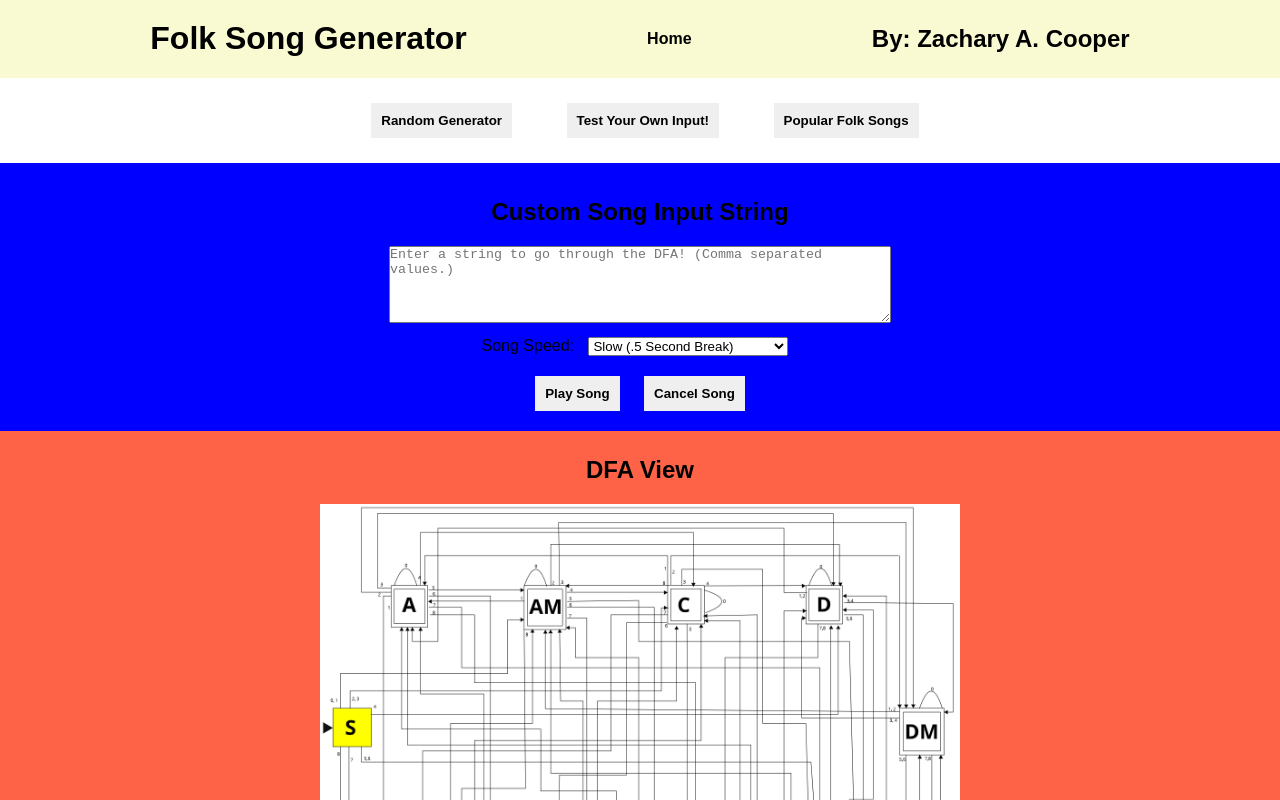
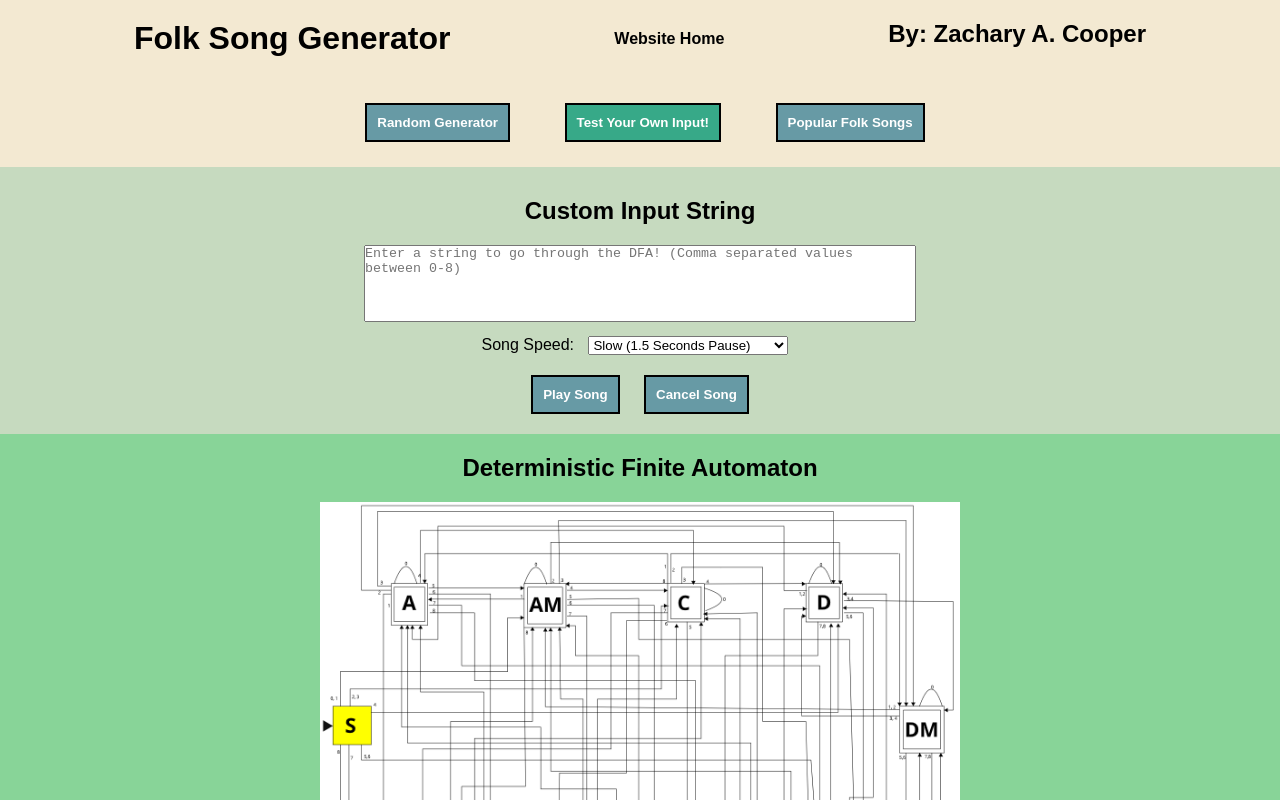
Before and after one commit to zacoope1/Folk-Song-Generator, a plain HTML site: page index.html in a window 1280 px wide. Both pictures are taken after a click on the button "Test Your Own Input!". Shown: the top 800 px of the page. Drawn offline with Linux system fonts and the light colour scheme.

Commit message:
Finalized theme. Bug fixes. Changed text.

```diff
--- a/index.html
+++ b/index.html
@@ -17,7 +17,7 @@
         <noscript>You must have javascript enabled to use this site! :)</noscript>
         <div id="Header">
             <h1>Folk Song Generator</h1>
-            <a href="https://zacharyacooper.com">Home</a>
+            <a href="https://zacharyacooper.com">Website Home</a>
             <h2>By: Zachary A. Cooper</h3>
         </div>
 
@@ -33,9 +33,9 @@
                 <div id="Song_Speed">
                     <label>Song Speed:</label>
                     <select id="songSpeedSelect">
-                        <option value="0">Slow (.5 Second Break)</option>
-                        <option value="1">Normal (.25 Second Break)</option>
-                        <option value="2">Fast (.10 Second break)</option>
+                        <option value="0">Slow (1.5 Seconds Pause)</option>
+                        <option value="1">Normal (1 Second Pause)</option>
+                        <option value="2">Fast (.5 Second Pause)</option>
                     </select>
                 </div>
                 <div id="Song_Length">
@@ -58,15 +58,15 @@
         </div>
 
         <div id="User_Song_Input" style="display:none;">
-            <h2>Custom Song Input String</h2>
+            <h2>Custom Input String</h2>
             <form id="User_Song_Form">
-                <textarea id="User_Song_Textarea" placeholder="Enter a string to go through the DFA! (Comma separated values.)"></textarea>
+                <textarea id="User_Song_Textarea" placeholder="Enter a string to go through the DFA! (Comma separated values between 0-8)"></textarea>
                 <br>
                 <label>Song Speed:</label>
-                <select id="songSpeedSelect">
-                    <option value="0">Slow (.5 Second Break)</option>
-                    <option value="1">Normal (.25 Second Break)</option>
-                    <option value="2">Fast (.10 Second break)</option>
+                <select id="songSpeedSelect2">
+                    <option value="0">Slow (1.5 Seconds Pause)</option>
+                    <option value="1">Normal (1 Second Pause)</option>
+                    <option value="2">Fast (.5 Second Pause)</option>
                 </select>
                 <br>
                 <button type="button" onclick="userSong();">Play Song</button>
@@ -79,12 +79,12 @@
         </div>
 
         <div id="Pre-Made_Songs" style="display:none;">
-            <h3>Famous Folk Songs</h3>
+            <h2>Famous Folk Songs</h2>
             <ul>
+                <li><button type="button" onclick="playPreMade(3);">Flume - Bon Iver</button></li>
                 <li><button type="button" onclick="playPreMade(0);">House Of The Rising Sun - The Animals</button></li>
+                <li><button type="button" onclick="playPreMade(2);">Bad Moon Rising - CCR</button></li>
                 <li><button type="button" onclick="playPreMade(1);">Times They Are A-Changin - Bob Dylan</button></li>
-                <li><button type="button" onclick="playPreMade(2);">Bad Moon Rising - CCR</button></li>
-                <li><button type="button" onclick="playPreMade(3);">Flume - Bon Iver</button></li>
             </ul>
             <div id="Input_Output_View3" style="display:none;">
                 <h3>Song</h3>
@@ -94,14 +94,9 @@
 
         <div id="Content_View">
             <div id="DFA_View">
-                <h2>DFA View</h2>
+                <h2>Deterministic Finite Automaton</h2>
                 <img id="DFA_Image" src="/src/img/DFA_.png" onclick="flipSize()" />
             </div>
-
-            <!-- <div id="Transition_Tab">
-                <h3>Transitions</h3>
-                <p>Listed below are all the transitions in a more readable format.</p>
-            </div> -->
         </div>
 
     </body>
--- a/script.js
+++ b/script.js
@@ -607,15 +607,18 @@ async function userSong(){
     if(inputString.length < 1){
 
         alert("You must enter values!");
+        isRunning = false;
         return;
 
     }
 
     if(inputString.indexOf(" ") > 0){
         alert("String cannot contain spaces");
+        isRunning = false;
         return;
     }
 
+    //Check validity of input
     for(var i = 0; i < inputString.length; i++){
 
         if(inputString[i] != ","){
@@ -654,6 +657,10 @@ async function userSong(){
     document.getElementById("input").innerHTML = inputToString();
 
     document.getElementById("DFA_View").scrollIntoView();
+
+    songSpeed = document.getElementById("songSpeedSelect2").value;
+
+    setSleepTime();
 
     //Executes song
     for(var i = 0; i < songLanguage.length; i++){
--- a/section_manipulation.js
+++ b/section_manipulation.js
@@ -1,5 +1,5 @@
-var buttonColorActive   = ""; //SET SECONDARY BUTTON BACKGROUND COLOR
-var buttonColorInActive = ""; //SET PRIMARY BUTTON BACKGROUND COLOR
+var buttonColorActive   = "#37A988"; //SET SECONDARY BUTTON BACKGROUND COLOR
+var buttonColorInActive = "#679AA5"; //SET PRIMARY BUTTON BACKGROUND COLOR
 
 function setActiveButton(x){
 
--- a/stylesheet.css
+++ b/stylesheet.css
@@ -7,17 +7,10 @@ body {
   font-family: sans-serif;
 }
 
+h1,
+h2,
 h3 {
   padding: 20px;
-}
-
-h1 {
-  padding: 20px;
-}
-
-h2 {
-  padding: 20px;
-  padding-top: 25px;
 }
 
 a {
@@ -38,6 +31,9 @@ button {
   margin: 10px;
   padding: 10px;
   border: none;
+  background-color: #679aa5;
+  color: white;
+  border: 2px solid black;
 }
 
 button:hover {
@@ -45,10 +41,6 @@ button:hover {
   padding: 10px;
   opacity: 0.85;
   cursor: pointer;
-}
-
-button:active {
-  background-color: palegoldenrod;
 }
 
 select {
@@ -59,7 +51,7 @@ select {
 #Header {
   display: flex;
   justify-content: space-evenly;
-  background-color: lightgoldenrodyellow;
+  background-color: #f3e9d2;
 }
 
 #Header h3 {
@@ -67,6 +59,7 @@ select {
 }
 
 #Generation_Type {
+  background-color: #f3e9d2;
   text-align: center;
   padding: 15px;
 }
@@ -84,29 +77,29 @@ select {
 }
 
 #Song_Setup {
-  transition: max-height 350ms ease-in-out;
   padding-top: 10px;
   padding-bottom: 10px;
-  background: green;
+  background-color: #c6dabf;
   text-align: center;
 }
 
 #User_Song_Input {
-  transition: max-height 350ms ease-in-out;
-  background-color: blue;
+  background-color: #c6dabf;
   text-align: center;
   padding-top: 10px;
   padding-bottom: 10px;
 }
 
 #User_Song_Input textarea {
-  width: 500px;
+  width: 550px;
   height: 75px;
+  resize: none;
 }
 
 #Pre-Made_Songs {
-  transition: max-height 350ms ease-in-out;
-  background-color: palegoldenrod;
+  padding-top: 10px;
+  padding-bottom: 10px;
+  background-color: #c6dabf;
   text-align: center;
 }
 
@@ -117,11 +110,12 @@ select {
 }
 
 #Pre-Made_Songs li {
-  padding-bottom: 30px;
+  padding-top: 10px;
+  padding-bottom: 10px;
 }
 
 #DFA_View {
-  background-color: tomato;
+  background-color: #88d498;
 }
 
 #DFA_Image {
```
